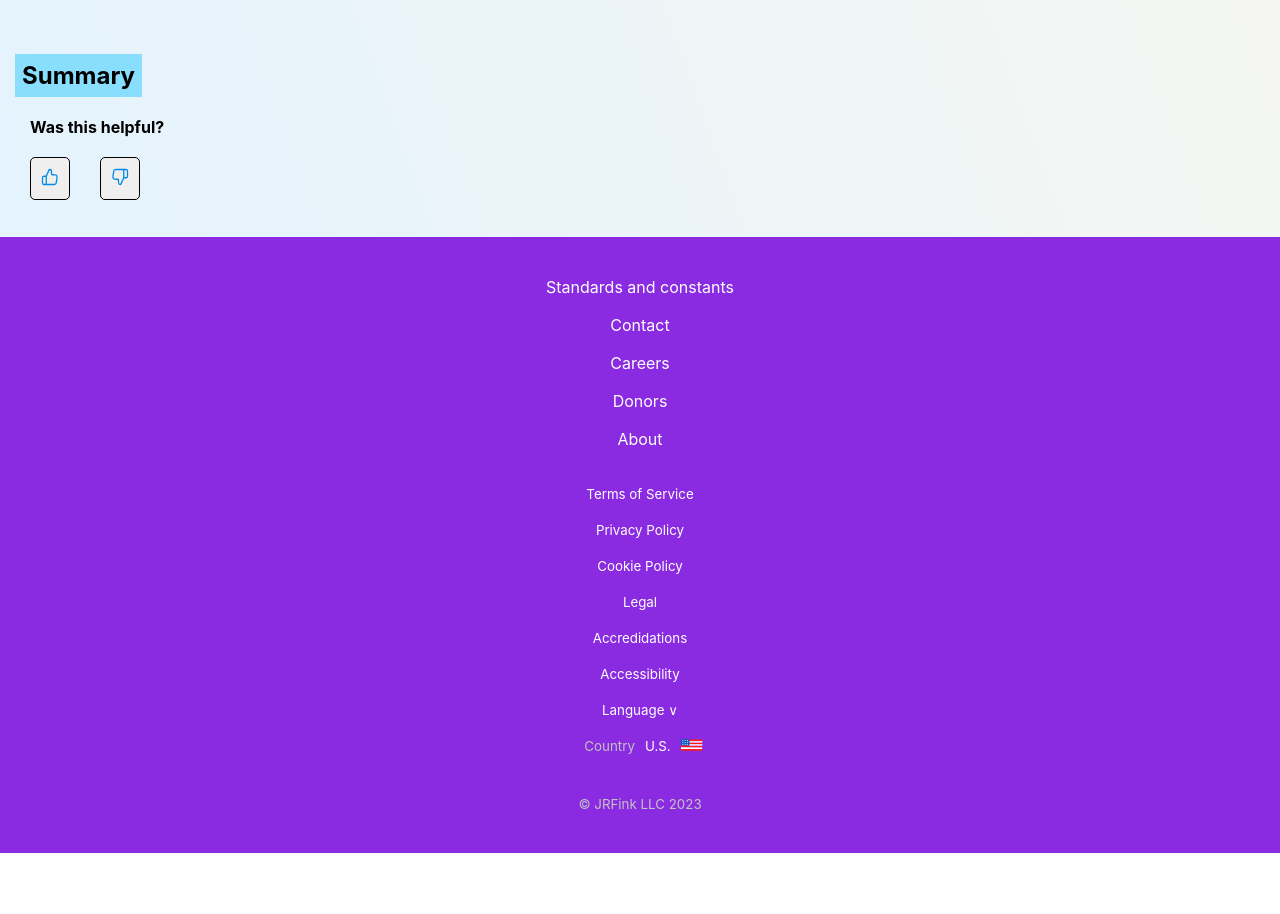
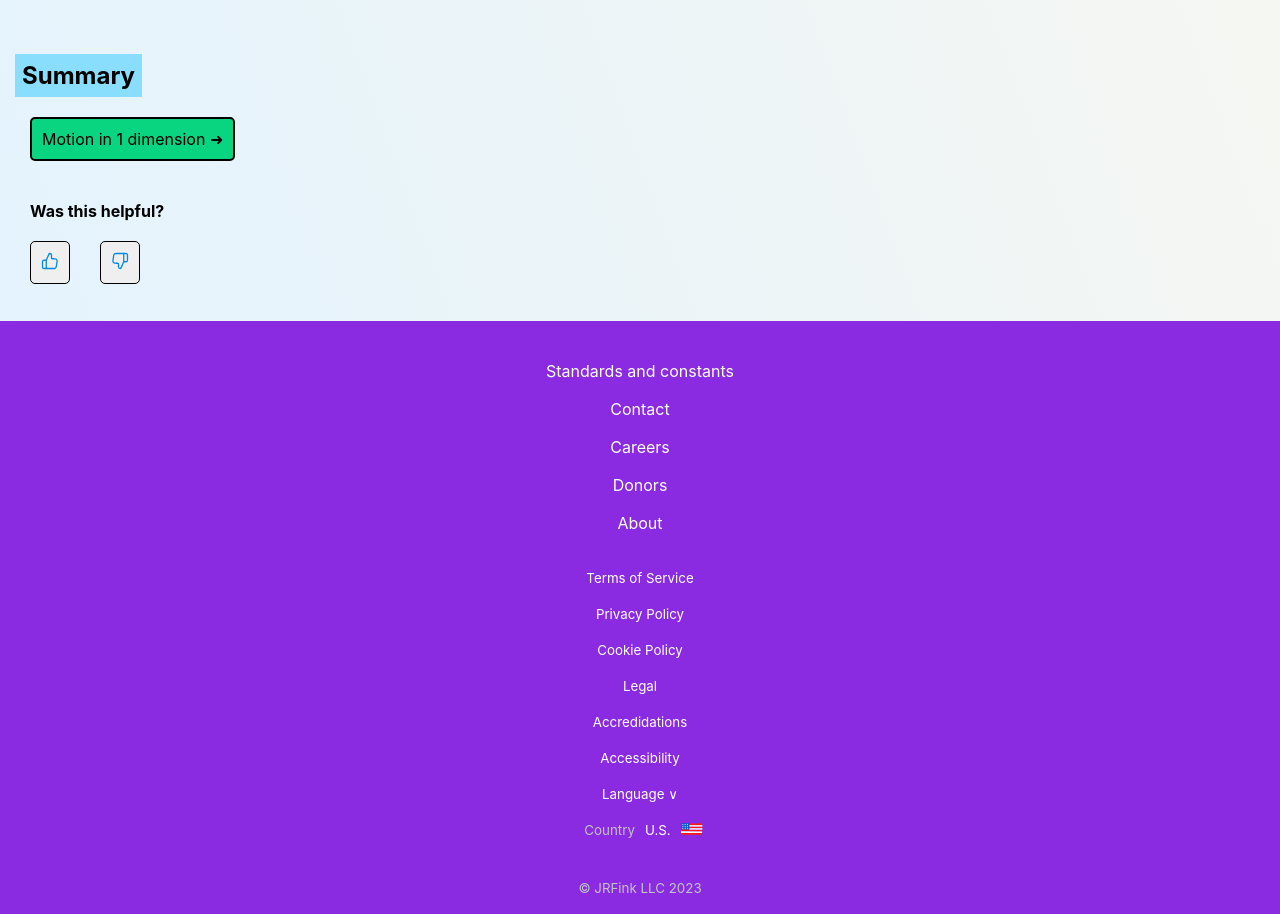
Before and after one commit to JRFink/jrfphyspagesnew, a Next.js app: page /education/gp1/calc in a window 1280 px wide. Shown: the part 2146-3060 px from the top of the page. Before the commit the page ends 2999 px from the top, so only its background shows below. Built offline with nearby package versions, Linux system fonts and the light colour scheme.

Commit message:
Update index.tsx

```diff
--- a/pages/education/gp1/calc/index.tsx
+++ b/pages/education/gp1/calc/index.tsx
@@ -108,6 +108,10 @@ const Calc = () => {
             <br></br>
             <Summary />
             <br></br>
+            <br />
+            <Link href="/education/gp1/1dm" className={style.backtoLink}>Motion in 1 dimension &#10140;</Link>
+            <br />
+            <br />
             <Helpful />
         </>
     );
```
